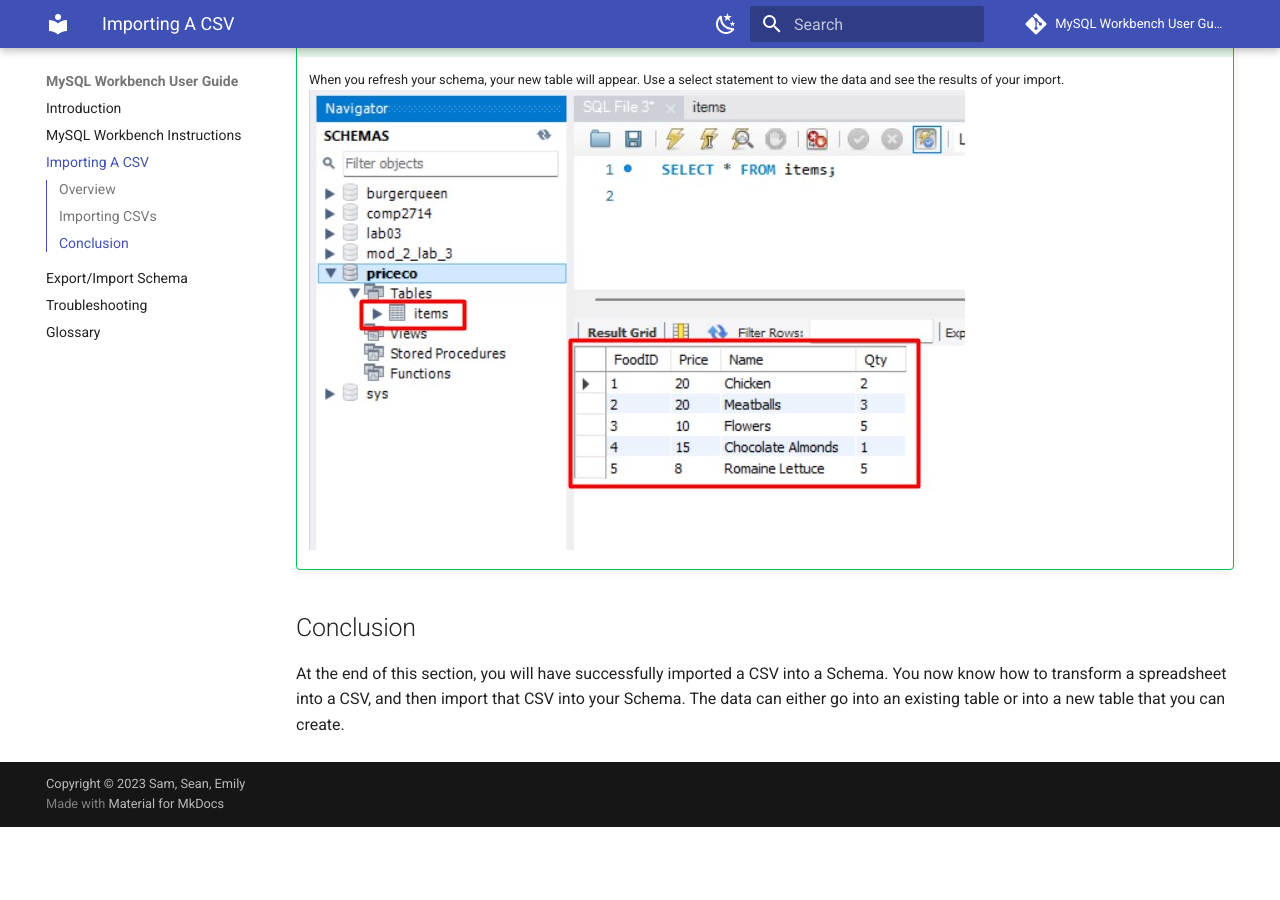
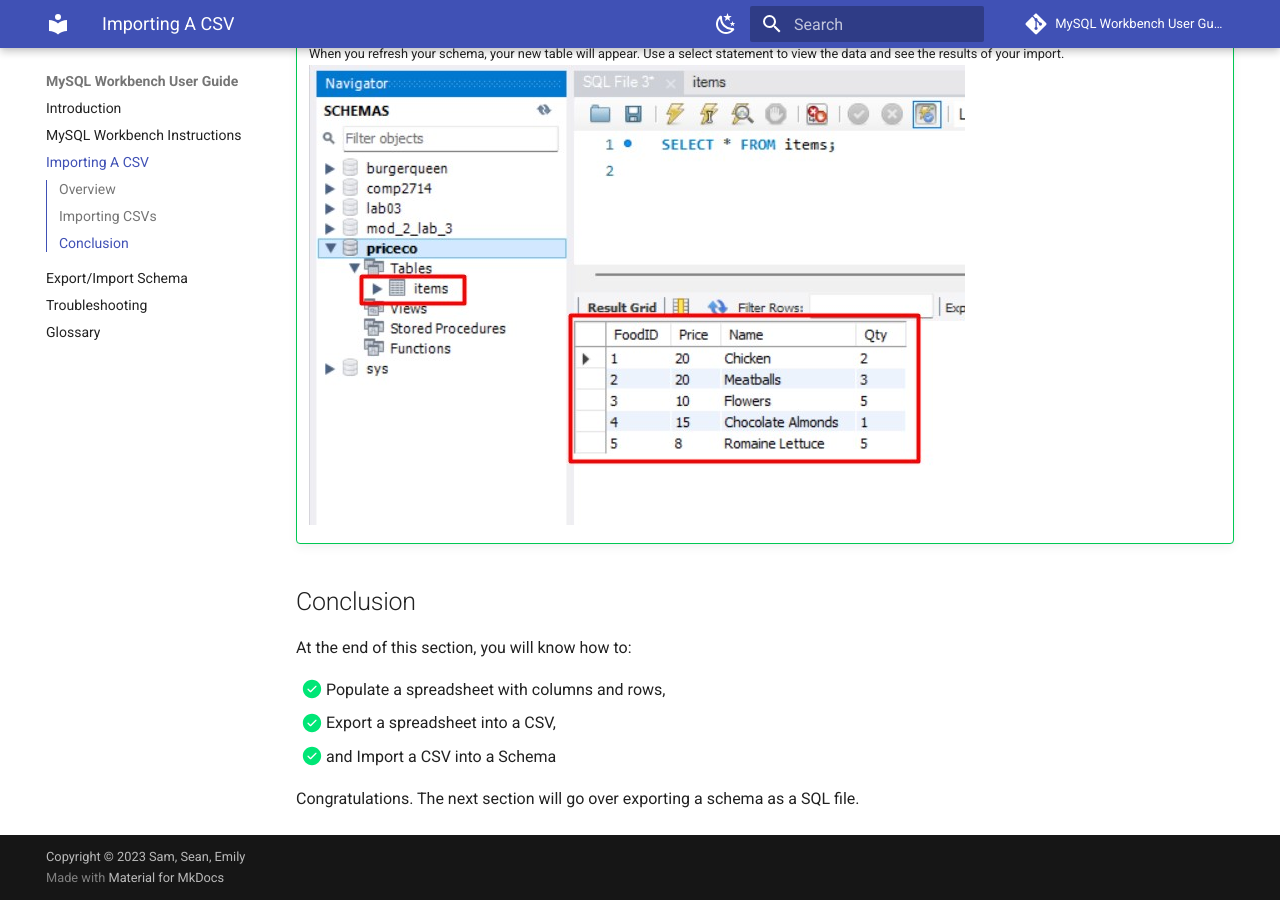
Before and after one commit to SSollestre/CommUserGuide, an MkDocs documentation site: the page built from docs/SEAN_SQL_TASKS.md, in a window 1280 px wide and 900 px high, scrolled down 12387 px. Built offline with MkDocs 1.6.1 and Material for MkDocs 9.7.7, drawn with Linux system fonts in a browser that asks for light colours; comment, search, counter and statistics services are not loaded; before the commit the page ends 13214 px from its top, so only the background shows below that; some of the changed text lies outside the part shown.

Commit message:
Modify conclusion to inclide icons

```diff
--- a/docs/SEAN_SQL_TASKS.md
+++ b/docs/SEAN_SQL_TASKS.md
@@ -55,4 +55,10 @@
 
 ## Conclusion
 
-At the end of this section, you will have successfully imported a CSV into a Schema. You now know how to transform a spreadsheet into a CSV, and then import that CSV into your Schema. The data can either go into an existing table or into a new table that you can create.
+At the end of this section, you will know how to:
+
+- [X] Populate a spreadsheet with columns and rows,
+- [X] Export a spreadsheet into a CSV,
+- [X] and Import a CSV into a Schema
+
+Congratulations. The next section will go over exporting a schema as a SQL file.
```
Also changed, not shown: other parts of docs/SEAN_SQL_TASKS.md (+5 -5 lines).
